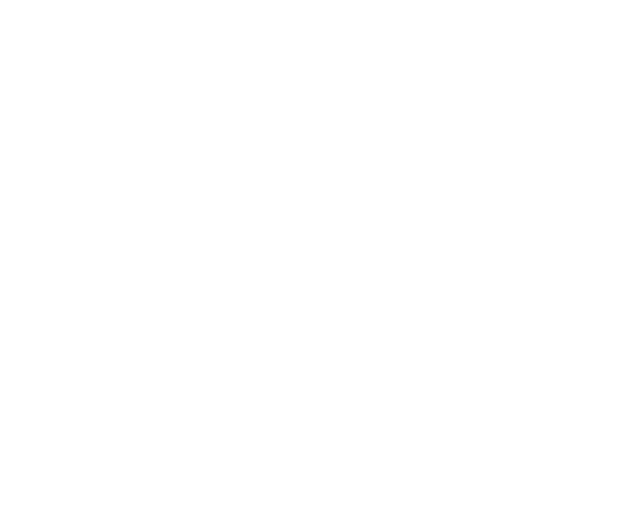
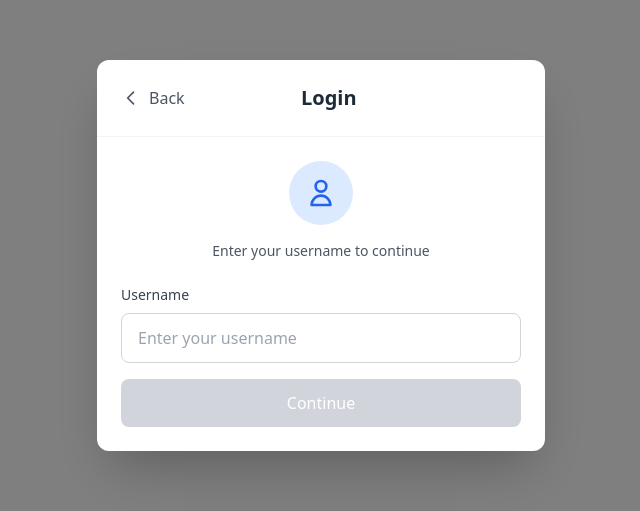
Before and after one commit to radytrainer/lotusoutreach-cambodia, a Vue app: page /login in a window 1280 px wide. Before the commit this address had no page. Shown: the part 145-656 px from the top of the page, without its empty margins (319-959 px from the left). Built offline with nearby package versions, Linux system fonts and the light colour scheme.

Commit message:
feal(feature/home): added the login username in the project[LOC-120]

```diff
--- /dev/null
+++ b/src/components/Auth/LoginPopup.vue
@@ -0,0 +1,127 @@
+<!-- src/components/Auth/LoginPopup.vue -->
+<template>
+  <div v-if="showPopup" class="fixed inset-0 bg-black bg-opacity-50 flex items-center justify-center z-50 p-4">
+    <div class="bg-white rounded-xl shadow-2xl w-full max-w-md mx-auto transform transition-all">
+      <!-- Header with back button -->
+      <div class="flex items-center justify-between p-6 border-b border-gray-100">
+        <button
+          @click="goBack"
+          class="flex items-center text-gray-600 hover:text-gray-800 transition-colors duration-200"
+        >
+          <svg class="w-5 h-5 mr-2" fill="none" stroke="currentColor" viewBox="0 0 24 24">
+            <path stroke-linecap="round" stroke-linejoin="round" stroke-width="2" d="M15 19l-7-7 7-7"></path>
+          </svg>
+          Back
+        </button>
+        <h2 class="text-xl font-semibold text-gray-800">Login</h2>
+        <div class="w-12"></div> <!-- Spacer for centering -->
+      </div>
+
+      <!-- Form section -->
+      <div class="p-6">
+        <div class="mb-6">
+          <div class="flex items-center justify-center w-16 h-16 bg-blue-100 rounded-full mx-auto mb-4">
+            <svg class="w-8 h-8 text-blue-600" fill="none" stroke="currentColor" viewBox="0 0 24 24">
+              <path stroke-linecap="round" stroke-linejoin="round" stroke-width="2" d="M16 7a4 4 0 11-8 0 4 4 0 018 0zM12 14a7 7 0 00-7 7h14a7 7 0 00-7-7z"></path>
+            </svg>
+          </div>
+          <p class="text-center text-gray-600 text-sm">Enter your username to continue</p>
+        </div>
+
+        <div class="mb-4">
+          <label for="username" class="block text-sm font-medium text-gray-700 mb-2">Username</label>
+          <input
+            id="username"
+            v-model="username"
+            type="text"
+            placeholder="Enter your username"
+            class="w-full px-4 py-3 border border-gray-300 rounded-lg focus:ring-2 focus:ring-blue-500 focus:border-blue-500 transition-colors duration-200 outline-none"
+            @keyup.enter="verifyUsername"
+          />
+        </div>
+
+        <div v-if="errorMessage" class="mb-4 p-3 bg-red-50 border border-red-200 rounded-lg">
+          <p class="text-red-600 text-sm flex items-center">
+            <svg class="w-4 h-4 mr-2" fill="currentColor" viewBox="0 0 20 20">
+              <path fill-rule="evenodd" d="M18 10a8 8 0 11-16 0 8 8 0 0116 0zm-7 4a1 1 0 11-2 0 1 1 0 012 0zm-1-9a1 1 0 00-1 1v4a1 1 0 102 0V6a1 1 0 00-1-1z" clip-rule="evenodd"></path>
+            </svg>
+            {{ errorMessage }}
+          </p>
+        </div>
+
+        <button
+          @click="verifyUsername"
+          :disabled="!username.trim()"
+          class="w-full bg-blue-600 hover:bg-blue-700 disabled:bg-gray-300 disabled:cursor-not-allowed text-white font-medium py-3 px-4 rounded-lg transition-colors duration-200 flex items-center justify-center"
+        >
+          Continue
+        </button>
+        <button v-if="isLoggedIn.value" @click="logout" class="w-full bg-red-600 text-white py-3 px-4 rounded-lg mt-2">Logout</button>
+      </div>
+    </div>
+  </div>
+  <router-view v-else></router-view>
+</template>
+
+<script setup>
+import { ref, watch, inject } from 'vue';
+import { useRouter } from 'vue-router';
+
+const showPopup = ref(true);
+const username = ref('');
+const errorMessage = ref('');
+const isLoggedIn = inject('isLoggedIn');
+const router = useRouter();
+
+// Initialize from localStorage on mount
+if (localStorage.getItem('isLoggedIn') === 'true') {
+  isLoggedIn.value = true;
+  showPopup.value = false;
+  if (router.currentRoute.value.path === '/login') {
+    router.push('/admin');
+  }
+}
+
+// Watch route changes and localStorage
+watch(() => router.currentRoute.value.path, () => {
+  const storedLogin = localStorage.getItem('isLoggedIn') === 'true';
+  if (storedLogin && router.currentRoute.value.path === '/login') {
+    showPopup.value = false;
+    router.push('/admin');
+  } else if (!storedLogin && router.currentRoute.value.path === '/admin') {
+    showPopup.value = true;
+    router.push('/login');
+  }
+});
+
+// Back button functionality
+const goBack = () => {
+  showPopup.value = false;
+  router.push('/');
+};
+
+// Verify username
+const verifyUsername = () => {
+  if (!username.value.trim()) {
+    errorMessage.value = 'Please enter a username';
+    return;
+  }
+
+  if (username.value === 'admin') {
+    showPopup.value = false;
+    isLoggedIn.value = true;
+    localStorage.setItem('isLoggedIn', 'true');
+    errorMessage.value = '';
+    router.push('/admin');
+  } else {
+    errorMessage.value = 'Incorrect username. Please try again.';
+  }
+};
+
+// Logout functionality
+const logout = () => {
+  isLoggedIn.value = false;
+  localStorage.setItem('isLoggedIn', 'false');
+  router.push('/login');
+};
+</script>
--- a/src/components/Navbar.vue
+++ b/src/components/Navbar.vue
@@ -30,18 +30,26 @@
           >
             Donate
             <svg xmlns="http://www.w3.org/2000/svg" class="w-4 h-4" fill="currentColor" viewBox="0 0 24 24">
-              <path d="M12.1 21.35l-1.45-1.32C5.4 15.36 2 12.28 2
-              8.5 2 6 4 4 6.5 4c1.74 0 3.41 1.01
-              4.13 2.44h1.75C14.09 5.01 15.76 4 17.5
-              4 20 4 22 6 22 8.5c0 3.78-3.4
-              6.86-8.55 11.54l-1.35 1.31z"/>
+              <path d="M12.1 21.35l-1.45-1.32C5.4 15.36 2 12.28 2 8.5 2 6 4 4 6.5 4c1.74 0 3.41 1.01 4.13 2.44h1.75C14.09 5.01 15.76 4 17.5 4 20 4 22 6 22 8.5c0 3.78-3.4 6.86-8.55 11.54l-1.35 1.31z"/>
             </svg>
           </RouterLink>
+        </li>
+        <li>
+          <button @click="handleLoginClick" class="w-10 h-10 bg-green-600 rounded-full flex items-center justify-center hover:bg-green-700 transition-colors">
+            <svg class="w-6 h-6 text-white" fill="none" stroke="currentColor" viewBox="0 0 24 24">
+              <path stroke-linecap="round" stroke-linejoin="round" stroke-width="2" d="M5.121 17.804A13.937 13.937 0 0112 16c2.5 0 4.847.655 6.879 1.804M15 10a3 3 0 11-6 0 3 3 0 016 0zm6 2a9 9 0 11-18 0 9 9 0 0118 0z"/>
+            </svg>
+          </button>
         </li>
       </ul>
 
       <!-- Mobile/Tablet Icon Only Toggle -->
-      <div class="lg:hidden">
+      <div class="lg:hidden flex items-center space-x-3">
+        <button @click="handleLoginClick" class="w-10 h-10 bg-green-600 rounded-full flex items-center justify-center hover:bg-green-700 transition-colors">
+          <svg class="w-6 h-6 text-white" fill="none" stroke="currentColor" viewBox="0 0 24 24">
+            <path stroke-linecap="round" stroke-linejoin="round" stroke-width="2" d="M5.121 17.804A13.937 13.937 0 0112 16c2.5 0 4.847.655 6.879 1.804M15 10a3 3 0 11-6 0 3 3 0 016 0zm6 2a9 9 0 11-18 0 9 9 0 0118 0z"/>
+          </svg>
+        </button>
         <button
           @click="toggleMobileMenu"
           class="text-gray-700 hover:text-pink-600 focus:outline-none"
@@ -76,13 +84,16 @@
             >
               Donate
               <svg xmlns="http://www.w3.org/2000/svg" class="w-4 h-4" fill="currentColor" viewBox="0 0 24 24">
-                <path d="M12.1 21.35l-1.45-1.32C5.4 15.36 2 12.28 2
-                8.5 2 6 4 4 6.5 4c1.74 0 3.41 1.01
-                4.13 2.44h1.75C14.09 5.01 15.76 4 17.5
-                4 20 4 22 6 22 8.5c0 3.78-3.4
-                6.86-8.55 11.54l-1.35 1.31z"/>
+                <path d="M12.1 21.35l-1.45-1.32C5.4 15.36 2 12.28 2 8.5 2 6 4 4 6.5 4c1.74 0 3.41 1.01 4.13 2.44h1.75C14.09 5.01 15.76 4 17.5 4 20 4 22 6 22 8.5c0 3.78-3.4 6.86-8.55 11.54l-1.35 1.31z"/>
               </svg>
             </RouterLink>
+          </li>
+          <li class="flex justify-center">
+            <button @click="toggleMobileMenu; handleLoginClick()" class="w-10 h-10 bg-green-600 rounded-full flex items-center justify-center hover:bg-green-700 transition-colors">
+              <svg class="w-6 h-6 text-white" fill="none" stroke="currentColor" viewBox="0 0 24 24">
+                <path stroke-linecap="round" stroke-linejoin="round" stroke-width="2" d="M5.121 17.804A13.937 13.937 0 0112 16c2.5 0 4.847.655 6.879 1.804M15 10a3 3 0 11-6 0 3 3 0 016 0zm6 2a9 9 0 11-18 0 9 9 0 0118 0z"/>
+              </svg>
+            </button>
           </li>
         </ul>
       </div>
@@ -91,15 +102,25 @@
 </template>
 
 <script setup>
-import { ref } from "vue";
-import { useRoute } from "vue-router";
+import { ref, inject } from "vue";
+import { useRoute, useRouter } from "vue-router";
 
 const mobileMenuOpen = ref(false);
 const route = useRoute();
+const router = useRouter();
+const isLoggedIn = inject('isLoggedIn');
 
 const isActive = (path) => route.path === path;
 const toggleMobileMenu = () => {
   mobileMenuOpen.value = !mobileMenuOpen.value;
+};
+
+const handleLoginClick = () => {
+  if (isLoggedIn.value) {
+    router.push('/admin');
+  } else {
+    router.push('/login');
+  }
 };
 </script>
 
--- a/src/main.js
+++ b/src/main.js
@@ -1,16 +1,16 @@
-import './assets/tailwind.css'
-
-import { createApp } from 'vue'
-import App from './App.vue'
-import router from './router'
-import AOS from 'aos'
-import 'aos/dist/aos.css'
+// src/main.js
+import './assets/tailwind.css';
+import { createApp, ref } from 'vue';
+import App from './App.vue';
+import router from './router';
+import AOS from 'aos';
+import 'aos/dist/aos.css';
 import '@fortawesome/fontawesome-free/css/all.min.css';
 
 
+const isLoggedIn = ref(false);
 
-const app = createApp(App)
-AOS.init({ duration: 1000, once: true })
-app.use(router)
-
-app.mount('#app')
+const app = createApp(App);
+app.provide('isLoggedIn', isLoggedIn);
+AOS.init({ duration: 1000, once: true });
+app.use(router).mount('#app');
--- a/src/router/index.js
+++ b/src/router/index.js
@@ -1,3 +1,4 @@
+// src/router/index.js
 import { createRouter, createWebHistory } from 'vue-router';
 import { nextTick } from 'vue'; // Import nextTick for DOM synchronization
 import DefaultLayout from '../layouts/DefaultLayout.vue';
@@ -19,6 +20,7 @@ import StoryDetailPage from '@/components/News/StoryDetailPage.vue';
 import GalleryView from '@/views/GalleryView.vue';
 import Activities from '@/views/Activities.vue';
 import CardDetail from '@/components/home/CardDetail.vue';
+import LoginPopup from '@/components/Auth/LoginPopup.vue';
 
 const routes = [
   {
@@ -40,8 +42,7 @@ const routes = [
       { path: 'team/:id', name: 'DetailTeam', component: DetailTeam, props: true },
       { path: 'success-story', name: 'SuccessStory', component: SuccessStory },
       { path: 'success-story/:id', name: 'StoryDetail', component: StoryDetailPage, props: true },
-      { path: '/Admin', name: 'Activities', component: Activities },
-
+      { path: '/admin', name: 'Activities', component: Activities, meta: { requiresAuth: true } },
       {
         path: 'card-detail/:type/:name',
         name: 'CardDetail',
@@ -50,6 +51,7 @@ const routes = [
       }
     ],
   },
+  { path: '/login', component: LoginPopup } // Separate route for login popup
 ];
 
 const router = createRouter({
@@ -86,4 +88,14 @@ const router = createRouter({
   },
 });
 
+router.beforeEach((to, from, next) => {
+  if (to.meta.requiresAuth && from.path !== '/login') {
+    next('/login');
+  } else if (to.path === '/login' || from.path === '/login') {
+    next();
+  } else {
+    next();
+  }
+});
+
 export default router;
```
